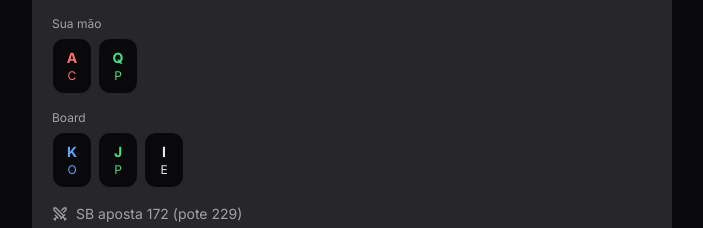
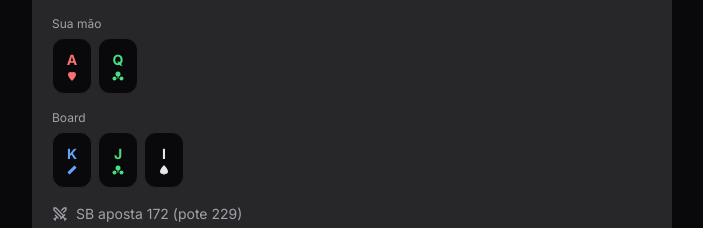
Before and after one commit to rafaelpzoucas/chipleader, a Next.js app: page /learn/infinite in a window 1280 px wide. Shown: the part 249-477 px from the top of the page, without its empty margins (288-991 px from the left). Built offline with nearby package versions, Linux system fonts and the light colour scheme.

Commit message:
fix: replace suit letters E/C/O/P with SVG icons
- Custom SuitIcon component with inline SVGs
- Spade (gray), Heart (red), Diamond (blue), Club (green)
- Always renders regardless of font support

```diff
--- a/src/components/learn/scenario-question.tsx
+++ b/src/components/learn/scenario-question.tsx
@@ -8,46 +8,66 @@ import type { Scenario, Card, CardSuit } from '@/models/learning'
 
 const positionGlossary: Record<string, string> = {
   UTG: 'Under the Gun  - age primeiro (inicial)',
-  MP:  'Middle Position  - posição média',
-  CO:  'Cut-Off  - antes do botão',
-  BTN: 'Botão  - melhor posição (age por último)',
-  SB:  'Small Blind  - aposta menor obrigatória',
-  BB:  'Big Blind  - aposta maior obrigatória',
-}
-
-const suitGlossary: Record<string, string> = {
-  E: 'Espadas',
-  C: 'Copas',
-  O: 'Ouros',
-  P: 'Paus',
+  MP:  'Middle Position  - posicao media',
+  CO:  'Cut-Off  - antes do botao',
+  BTN: 'Botao  - melhor posicao (age por ultimo)',
+  SB:  'Small Blind  - aposta menor obrigatoria',
+  BB:  'Big Blind  - aposta maior obrigatoria',
 }
 
 const termGlossary: Record<string, string> = {
-  'fold': 'Desistir da mão',
+  'fold': 'Desistir da mao',
   'call': 'Pagar a aposta',
   'raise': 'Aumentar a aposta',
   'check': 'Passar a vez (sem pagar)',
-  'pot odds': 'Relação entre o valor do call e o pote total',
-  'outs': 'Cartas que melhoram sua mão',
-  'equity': 'Chance de vencer a mão',
+  'pot odds': 'Relacao entre o valor do call e o pote total',
+  'outs': 'Cartas que melhoram sua mao',
+  'equity': 'Chance de vencer a mao',
   'flush draw': '4 cartas do mesmo naipe, precisa de 1 para flush',
-  'straight draw': 'Sequência incompleta',
-  'gutshot': 'Sequência de 4 cartas (abertura interna)',
+  'straight draw': 'Sequencia incompleta',
+  'gutshot': 'Sequencia de 4 cartas (abertura interna)',
   'overcards': 'Cartas maiores que qualquer carta do board',
   'overpair': 'Par maior que qualquer carta no board',
   'implied odds': 'Ganhos futuros esperados se acertar o draw',
-  'c-bet': 'Continuação da aposta (quem deu raise pré-flop aposta no flop)',
-  'range': 'Conjunto de mãos que o oponente pode ter',
-  'value': 'Apostar para ser pago por mãos piores',
-  'bluff': 'Apostar para fazer o oponente foldar mão melhor',
-  'semibluff': 'Apostar com um draw que pode virar a melhor mão',
+  'c-bet': 'Continuacao da aposta (quem deu raise pre-flop aposta no flop)',
+  'range': 'Conjunto de maos que o oponente pode ter',
+  'value': 'Apostar para ser pago por maos piores',
+  'bluff': 'Apostar para fazer o oponente foldar mao melhor',
+  'semibluff': 'Apostar com um draw que pode virar a melhor mao',
 }
 
-const suitSymbol: Record<CardSuit, string> = {
-  s: 'E',
-  h: 'C',
-  d: 'O',
-  c: 'P',
+function SuitIcon({ suit, size = 14 }: { suit: CardSuit; size?: number }) {
+  const s = size
+  switch (suit) {
+    case 's':
+      return (
+        <svg width={s} height={s} viewBox="0 0 24 24" fill="currentColor" className="text-gray-200">
+          <path d="M12 2C12 2 4 10 4 15c0 3 2 5 5 5 1.5 0 3-1 3-1s1.5 1 3 1c3 0 5-2 5-5 0-5-8-13-8-13z" />
+          <rect x="11" y="17" width="2" height="5" />
+        </svg>
+      )
+    case 'h':
+      return (
+        <svg width={s} height={s} viewBox="0 0 24 24" fill="currentColor" className="text-red-400">
+          <path d="M12 22C12 22 4 14 4 9c0-3 2-5 5-5 2 0 3 1 3 1s1-1 3-1c3 0 5 2 5 5 0 5-8 13-8 13z" />
+        </svg>
+      )
+    case 'd':
+      return (
+        <svg width={s} height={s} viewBox="0 0 24 24" fill="currentColor" className="text-blue-400">
+          <rect x="9" y="2" width="6" height="20" rx="1" transform="rotate(45 12 12)" />
+        </svg>
+      )
+    case 'c':
+      return (
+        <svg width={s} height={s} viewBox="0 0 24 24" fill="currentColor" className="text-green-400">
+          <circle cx="12" cy="8" r="5" />
+          <circle cx="5" cy="17" r="4" />
+          <circle cx="19" cy="17" r="4" />
+          <rect x="11" y="11" width="2" height="6" />
+        </svg>
+      )
+  }
 }
 
 const suitColor: Record<CardSuit, string> = {
@@ -69,7 +89,7 @@ function CardView({ card }: { card: Card }) {
     <div className={`inline-flex items-center justify-center w-10 h-14 rounded-lg border border-border bg-card ${suitColor[card.suit]}`}>
       <div className="text-center leading-tight">
         <div className="text-sm font-bold">{rankDisplay[card.rank] ?? card.rank}</div>
-        <div className="text-xs">{suitSymbol[card.suit]}</div>
+        <SuitIcon suit={card.suit} size={12} />
       </div>
     </div>
   )
@@ -149,13 +169,6 @@ export function ScenarioQuestion({
           <div className="space-y-2 text-xs bg-background rounded-lg p-3 border">
             <p className="font-semibold mb-2">Glossário de Posições</p>
             {Object.entries(positionGlossary).map(([key, val]) => (
-              <div key={key} className="flex gap-2">
-                <span className="font-mono font-bold shrink-0">{key}</span>
-                <span className="text-muted-foreground">{val}</span>
-              </div>
-            ))}
-            <p className="font-semibold mt-3 mb-2">Naipes das Cartas</p>
-            {Object.entries(suitGlossary).map(([key, val]) => (
               <div key={key} className="flex gap-2">
                 <span className="font-mono font-bold shrink-0">{key}</span>
                 <span className="text-muted-foreground">{val}</span>
```
